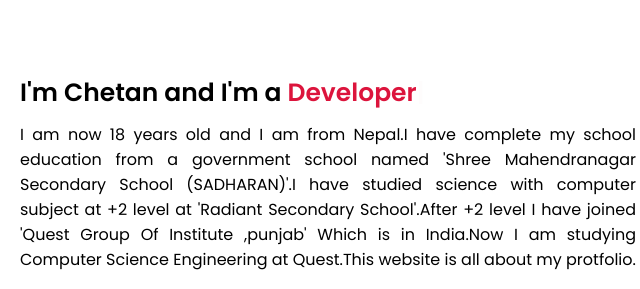
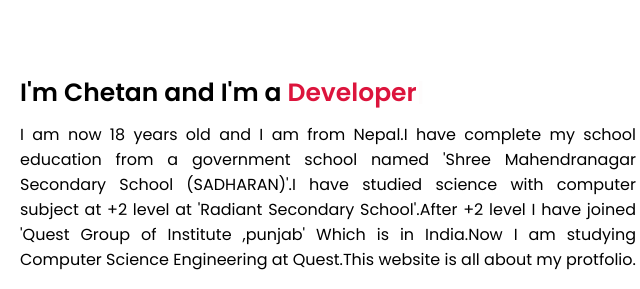
Before and after one commit to Chetan9848/portfolio-website, a plain HTML site: page index.html in a window 1280 px wide. Shown: the part 1020-1309 px from the top of the page, 564-1204 px from the left. Drawn offline with nearby package versions, Linux system fonts and the light colour scheme.

Commit message:
second commit

```diff
--- a/index.html
+++ b/index.html
@@ -59,7 +59,7 @@
                         I'm Chetan and I'm a <span class="typing-2"></span> </div>
                     <p>I am now 18 years old and I am from Nepal.I have complete my school education from a government
                         school named 'Shree Mahendranagar Secondary School (SADHARAN)'.I have studied science with
-                        computer subject at +2 level at 'Radiant Secondary School'.After +2 level I have joined 'Quest Group Of Institute
+                        computer subject at +2 level at 'Radiant Secondary School'.After +2 level I have joined 'Quest Group of Institute
                         ,punjab' Which is in India.Now I am studying Computer Science Engineering
                         at Quest.This website is all about my protfolio. </p>
                     <a href="#">Download CV</a>
```
